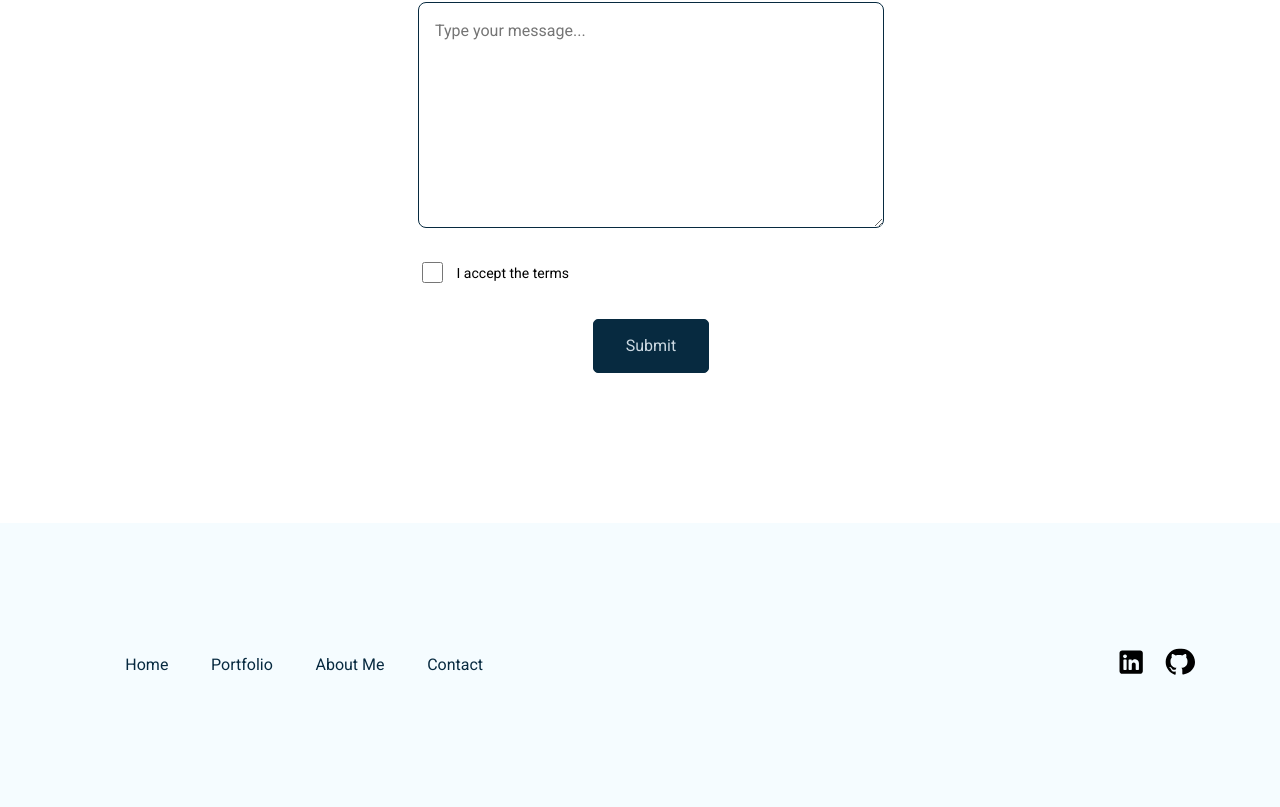
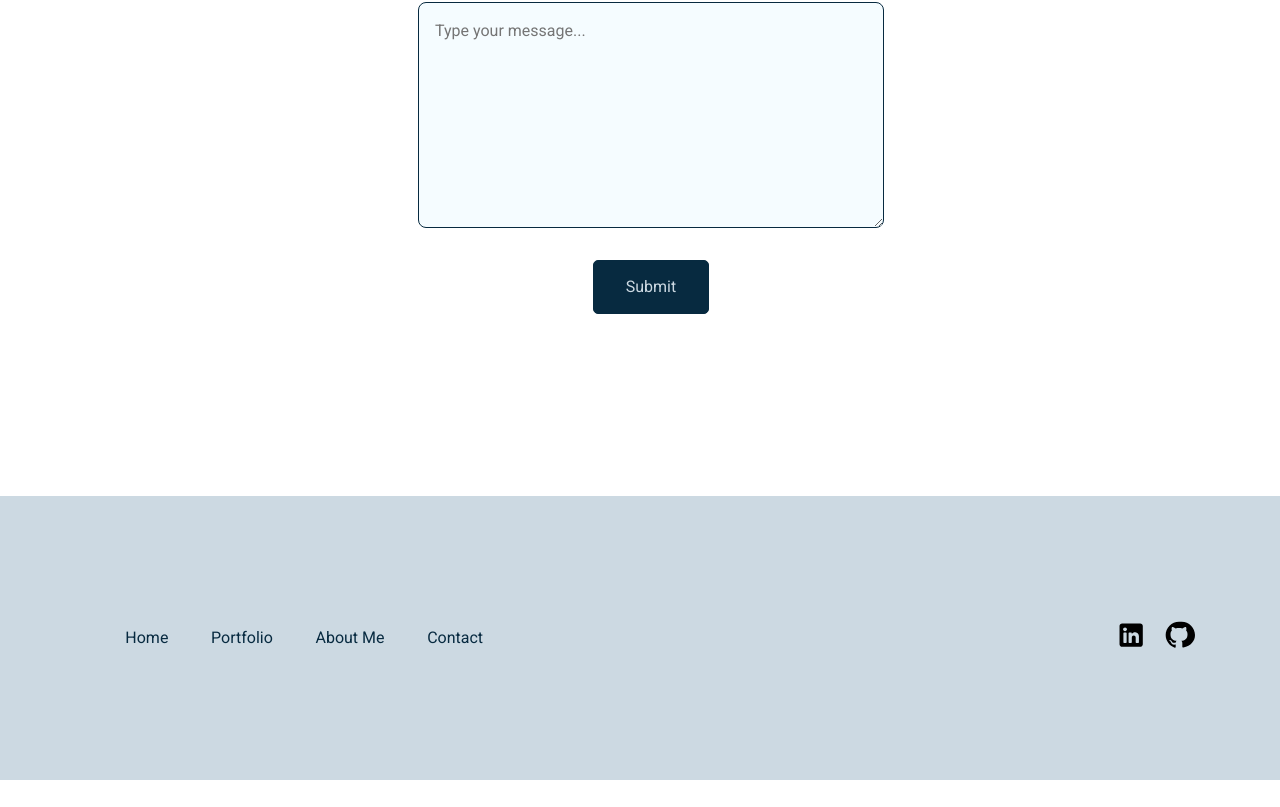
Before and after one commit to Sarapezzotta20/MyPortfolio_ReactJS, a React (Create React App) app: page / in a window 1280 px wide. Shown: the part 3641-4448 px from the top of the page. After the commit the page ends 4421 px from the top, so only its background shows below. Built offline with nearby package versions, Linux system fonts and the light colour scheme.

Commit message:
fixed github and linkedin icon's links

```diff
--- a/src/App.css
+++ b/src/App.css
@@ -359,7 +359,7 @@ h2 {
   align-self: stretch;
   border-radius: 8px;
   border: 1.333px solid var(--primary);
-  background: white;
+  background: var(--bg-shade);
 }
 select {
   -webkit-appearance: none;
@@ -398,7 +398,7 @@ input[type="checkbox"] {
   padding: 106.667px 85.333px;
   flex-direction: column;
   align-items: flex-start;
-  background: var(--bg-shade);
+  background: var(--white);
   align-items: center;
   align-self: stretch;
 }
--- a/src/Pages/Home/ContactMe.jsx
+++ b/src/Pages/Home/ContactMe.jsx
@@ -96,10 +96,7 @@ export default function ContactMe() {
             placeholder="Type your message..."
           />
         </label>
-        <label htmlFor="checkboc" className="checkbox--label">
-          <input type="checkbox" required name="checkbox" id="checkbox" />
-          <span className="text-sm">I accept the terms</span>
-        </label>
+
         <div>
           <button className="btn btn-primary contact--form--btn">Submit</button>
         </div>
--- a/src/Pages/Home/Footer.jsx
+++ b/src/Pages/Home/Footer.jsx
@@ -66,7 +66,7 @@ function Footer() {
             {/* linkedin icon */}
             <li>
               <a
-                href="https://www.linkedin.com/"
+                href="https://www.linkedin.com/in/sarapezzotta/"
                 className="navbar--content"
                 target="_blank"
                 rel="noreferrer"
@@ -90,7 +90,7 @@ function Footer() {
             {/* github icon */}
             <li>
               <a
-                href="https://github.com/"
+                href="https://github.com/Sarapezzotta20"
                 className="navbar--content"
                 target="_blank"
                 rel="noreferrer"
```
